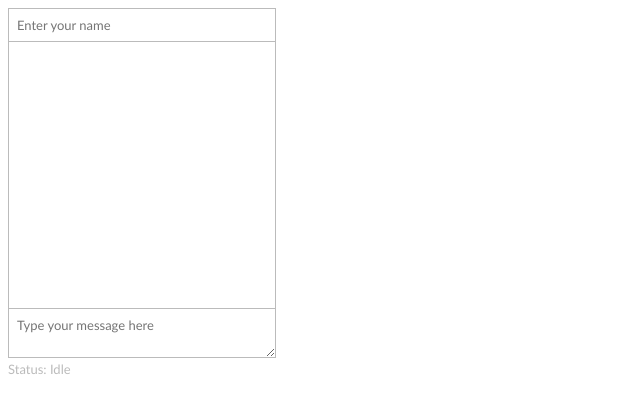
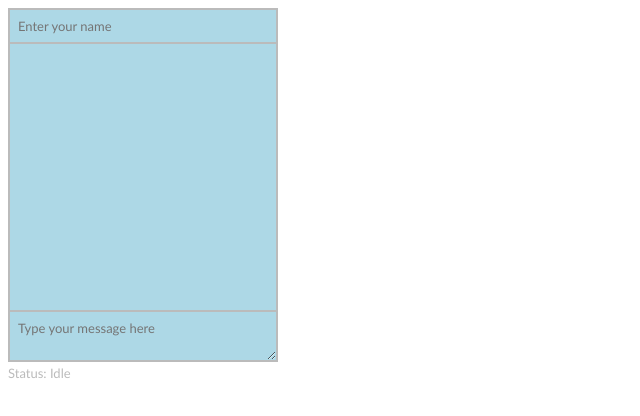
Before and after one commit to venerati/Node-Chat, a plain HTML site: page index.html in a window 1280 px wide. Shown: the whole page, without its empty margins (0-640 px from the left). Drawn offline with nearby package versions, Linux system fonts and the light colour scheme; no server answers.

Commit message:
changing some basic styles

```diff
--- a/main.css
+++ b/main.css
@@ -9,15 +9,20 @@ input {
 
 .chatName,
 .chatTextarea,
-.chatMessage {
-	border:1px solid #bbb;
+.chatMessages {
+	border:2px solid #bbb;
+	background-color: #ADD8E6;
 }
 
-.chatMessage {
+.chatMessages {
 	width: 100%;
 	height: 250px;
 	overflow-y:scroll;
 	padding: 8px;
+}
+
+.chatMessage {
+	margin-bottom: 10px;
 }
 
 .chatName {
```
